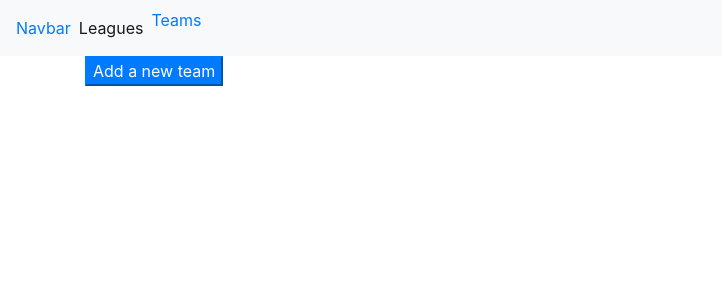
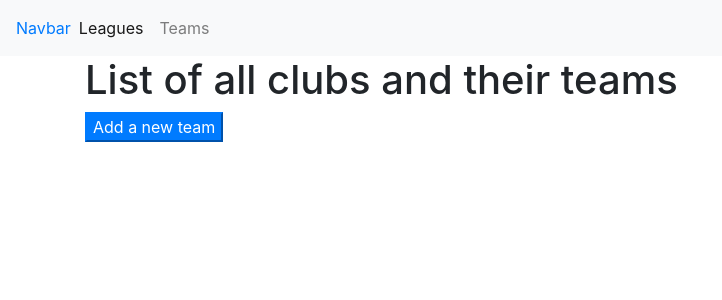
Before and after one commit to bigBrownBear91/scheduleplanner, a Flask app: page /all_teams in a window 1280 px wide. Shown: the top 300 px of the page, without its empty margins (0-722 px from the left). Run offline with Flask 2, Linux system fonts and the light colour scheme; data that the repository does not hold is empty; some libraries are stand-ins or nearby versions; some web fonts are replaced.

Commit message:
Add a new starting page with an overview over all leagues and links to the editpage for the leagues.

```diff
--- a/myapp/database_handlers.py
+++ b/myapp/database_handlers.py
@@ -57,14 +57,15 @@ def query_teams(team_id=None, team_name=None, all_entries=False, league_id=None)
     if team_id is None and team_name is None and all_entries is False and league_id is None:
         raise ValueError('One of The Parameters has to be specified')
 
-    if team_id is not None:
+    if team_id:
         team = Team.query.get(team_id)
-    if team_name is not None:
+    if team_name:
         team = Team.query.filter_by(name=team_name).one_or_none()
     if all_entries is True:
         team = Team.query.all()
-    if league_id is not None:
-        team = Team.query.filter_by(league_id=league_id).all()
+    if league_id:
+        league = League.query.get(league_id)
+        team = Team.query.filter_by(league=league).all()
 
     return team
 
--- a/myapp/helpers.py
+++ b/myapp/helpers.py
@@ -1,4 +1,5 @@
 import datetime
+
 
 class ValuesQuerystring:
     def __init__(self, url):
--- a/myapp/models.py
+++ b/myapp/models.py
@@ -43,7 +43,7 @@ class Team(db.Model):
     club = db.relationship('Club', backref='clubs')
     person = db.relationship('Person', backref='teams')
     pool = db.relationship('Pool', backref='pools')
-    league = db.relationship('League', backref='leagues')
+    league = db.relationship('League', backref='leagues', lazy='joined')
 
     def __init__(self, name, club, league, person=None, pool=None):
         """
@@ -60,7 +60,7 @@ class Team(db.Model):
         self.pool = pool
 
     def __repr__(self):
-        return f'id:{self.id}, name:{self.name}, person:{self.person.name}, pool:{self.pool.name}'
+        return f'id:{self.id}, name:{self.name}'
 
 
 class Pool(db.Model):
--- a/myapp/templates/all_teams.html
+++ b/myapp/templates/all_teams.html
@@ -1,5 +1,12 @@
 {% extends 'base.html' %}
 {% block content %}
+<div class="container">
+    <div class="row">
+        <div class="col-12">
+            <h1>List of all clubs and their teams</h1>
+        </div>
+    </div>
+</div>
 <div class="container">
     <div class="row">
         <div class="col-12">
--- a/myapp/templates/base.html
+++ b/myapp/templates/base.html
@@ -10,7 +10,7 @@
 
 </head>
 <body>
-    <nav class="navbar navbar-expand-lg navbar-light bg-light">
+    <nav class="navbar navbar-expand-md navbar-light bg-light">
         <a href="#" class="navbar_brand">Navbar</a>
         <button class="navbar-toggler" type="button" data-toggle="collapse" data-target="#navbarSupportedContent"
                 aria-expanded="false" aria-label="Toggle navigation">
@@ -20,10 +20,10 @@
         <div class="collapse navbar-collapse" id="navbarSupportedContent">
             <ul class="navbar-nav mr-auto">
                 <li class="nav-item active">
-                    <a href="{{ url_for('.get_index_page') }}" class="nav-link">Leagues <span class="sr-only">(current)</span></a>
+                    <a href="{{ url_for('.league_overview') }}" class="nav-link">Leagues <span class="sr-only">(current)</span></a>
                 </li>
                 <li class="nav-item">
-                    <a href="{{ url_for('.get_allteams') }}">Teams</a>
+                    <a class="nav-link" href="{{ url_for('.get_allteams') }}">Teams</a>
                 </li>
             </ul>
         </div>
--- a/myapp/templates/index.html
+++ b/myapp/templates/index.html
@@ -4,7 +4,7 @@
 <div class="container">
     <div class="row">
         <div class="col-12">
-            <h1 id="title">All teams in a league</h1>
+            <h1 id="title">All {{ league.name }} teams</h1>
         </div>
     </div>
 </div>
--- a/myapp/view.py
+++ b/myapp/view.py
@@ -11,13 +11,14 @@ from myapp.helpers import StringToDate, StringToTime, ValuesQuerystring
 view_bp = Blueprint('view_bp', __name__, template_folder='templates')
 
 
-@view_bp.route('/', methods=['GET'])
+@view_bp.route('/teams_in_league', methods=['GET'])
 def get_index_page():
-    league = query_leagues(league_name='NLB')
-    all_leagues = query_leagues(all_entries=True)
-    teams = query_teams(league_id=league.id)
+    # league = query_leagues(league_name='NLB')
+    league = ValuesQuerystring(request.url)
+    # all_leagues = query_leagues(all_entries=True)
+    teams = query_teams(league_id=league.league_id)
 
-    return render_template('index.html', leagues=all_leagues, teams=teams)
+    return render_template('index.html', league=league, teams=teams)
 
 
 @view_bp.route('/scheduleplanner', methods=['GET'])
@@ -133,3 +134,10 @@ def add_new_team():
         return redirect(url_for('view_bp.get_allteams'))
 
     return render_template('/add_team.html', add_team=add_team, csrf_token=csrf)
+
+
+@view_bp.route('/', methods=['GET'])
+def league_overview():
+    leagues = query_leagues(all_entries=True)
+
+    return render_template('league_overview.html', leagues=leagues)
```
Also changed, not shown: myapp/templates/league_overview.html (added, +15 -0 lines), tests/functional/test_databasehandlers.py (+12 -3 lines), tests/functional/test_view.py (+14 -6 lines).
